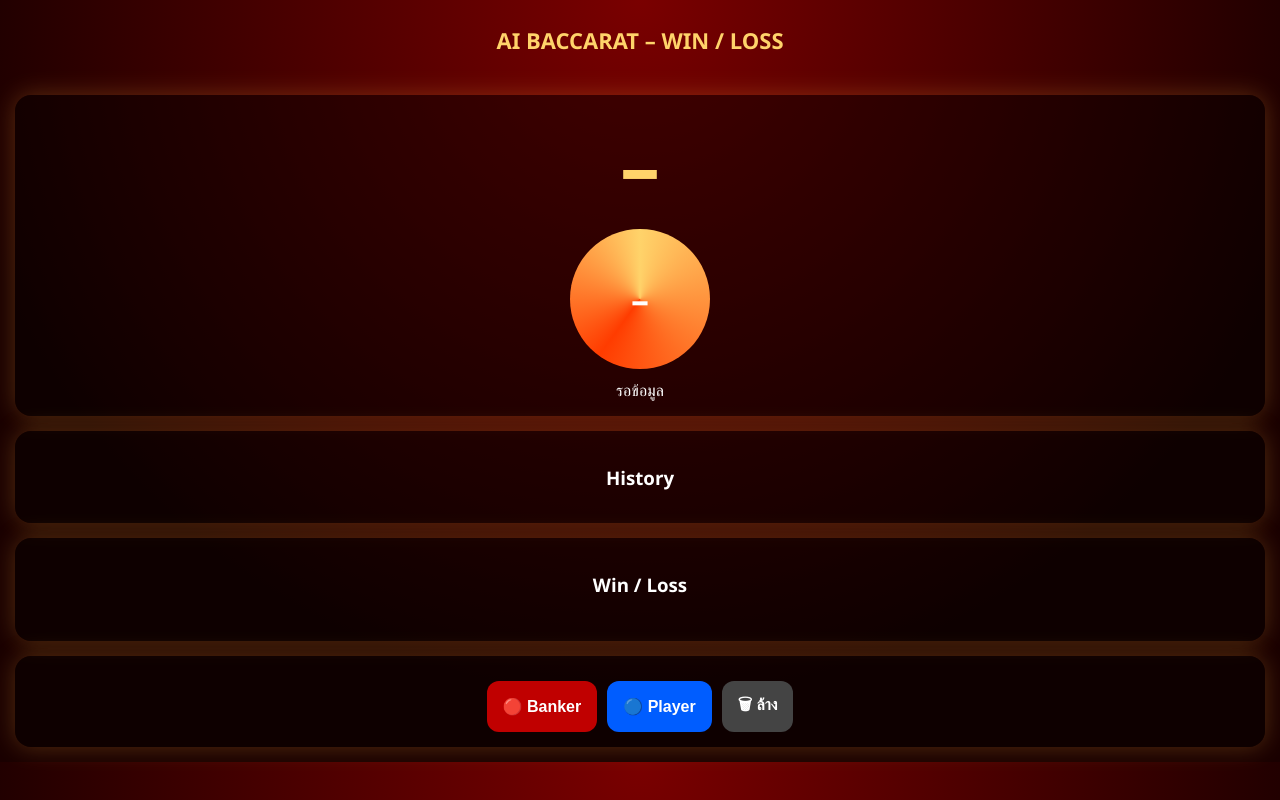
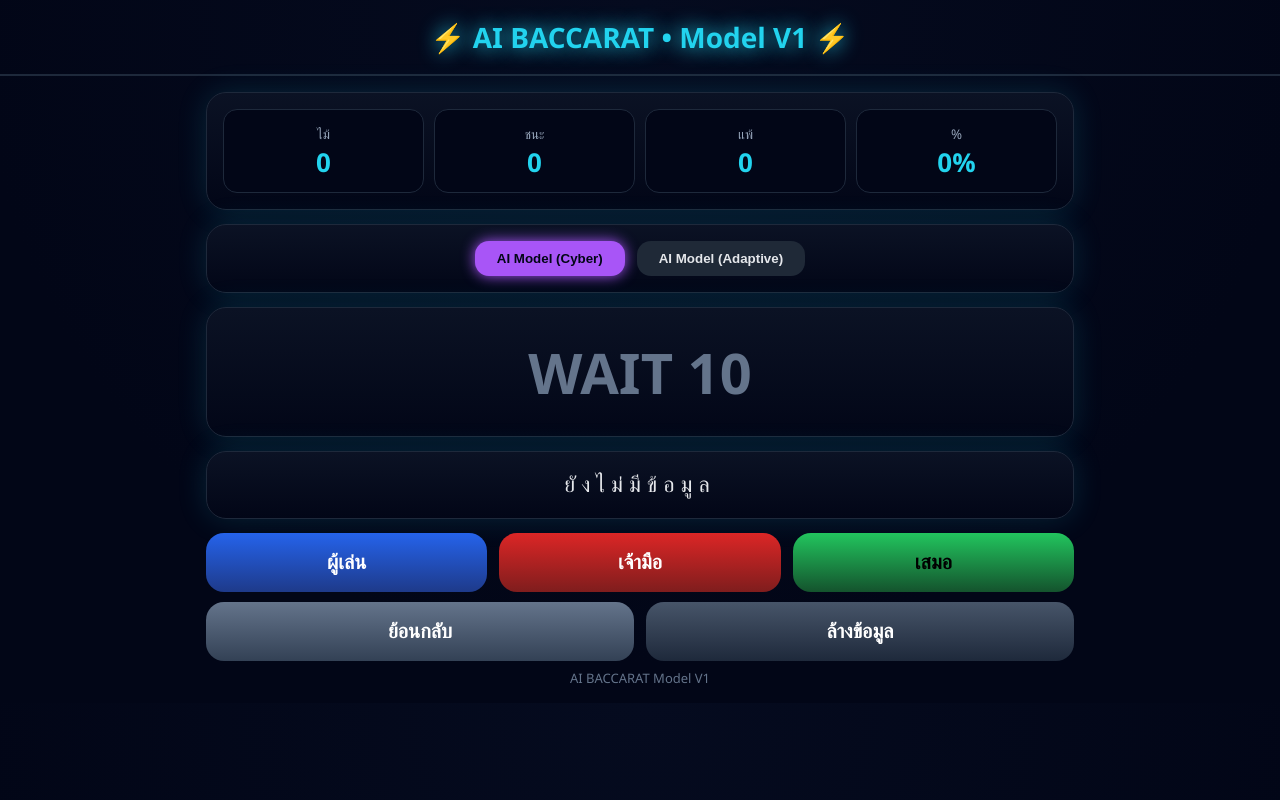
Before and after one commit to AIBACCARATPRO/baccarat-ai, a plain HTML site: page index.html in a window 1280 px wide. Drawn offline with Linux system fonts and the light colour scheme.

Commit message:
Update index.html

```diff
--- a/index.html
+++ b/index.html
@@ -1,187 +1,234 @@
-<!DOCTYPE html>
-<html lang="th">
+<!DOCTYPE html><html lang="th">
 <head>
-<meta charset="UTF-8" />
-<meta name="viewport" content="width=device-width, initial-scale=1.0"/>
-<title>AI BACCARAT – WIN/LOSS EDITION</title>
-
+<meta charset="UTF-8">
+<title>AI BACCARAT • Model V1</title>
+<meta name="viewport" content="width=device-width, initial-scale=1.0">
 <style>
+:root{
+  --bg:#020617;
+  --panel:#050b1f;
+  --neon:#22d3ee;
+  --blue:#3b82f6;
+  --red:#ef4444;
+  --green:#22c55e;
+  --purple:#a855f7;
+  --gray:#64748b;
+}
+*{box-sizing:border-box}
 body{
   margin:0;
-  font-family: 'Segoe UI', sans-serif;
-  background: radial-gradient(circle at top, #7a0000, #1a0000 70%);
-  color:#fff;
+  font-family:Segoe UI,Arial;
+  background:radial-gradient(circle at top,#050b1f,#020617 70%);
+  color:#e5e7eb;
+}
+.header{
+  text-align:center;
+  padding:18px;
+  font-size:28px;
+  font-weight:900;
+  color:var(--neon);
+  text-shadow:0 0 20px var(--neon);
+  border-bottom:2px solid #1e293b;
+}
+.container{max-width:900px;margin:auto;padding:16px}
+.card{
+  background:linear-gradient(180deg,#0b1224,#020617);
+  border:1px solid #1e293b;
+  border-radius:20px;
+  padding:16px;
+  margin-bottom:14px;
+  box-shadow:0 0 30px rgba(34,211,238,.15);
+}
+.stats{
+  display:grid;
+  grid-template-columns:repeat(4,1fr);
+  gap:10px;
   text-align:center;
 }
-.header{padding:20px;}
-.header h1{margin:5px 0;font-size:22px;color:#ffd36a;}
-.panel{
-  background:rgba(0,0,0,.45);
-  margin:15px;
-  border-radius:16px;
-  padding:15px;
-  box-shadow:0 0 25px rgba(255,180,60,.25);
+.stat{
+  background:#020617;
+  border:1px solid #1e293b;
+  border-radius:14px;
+  padding:12px;
 }
-.prediction-letter{
-  font-size:80px;
-  font-weight:bold;
-  color:#ffd36a;
+.stat small{color:#94a3b8}
+.stat div{font-size:26px;font-weight:900;color:var(--neon)}
+.predict{ text-align:center; font-size:56px; font-weight:900; margin:10px 0; }
+.predict.P{color:var(--blue);text-shadow:0 0 20px var(--blue)}
+.predict.B{color:var(--red);text-shadow:0 0 20px var(--red)}
+.wait{color:#64748b}
+.conf{text-align:center;color:#a5f3fc}
+
+.history{ text-align:center; font-size:22px; letter-spacing:6px; min-height:34px; }
+.p{color:var(--blue);font-weight:900}
+.b{color:var(--red);font-weight:900}
+.t{color:var(--green);font-weight:900}
+
+.buttons{ display:grid; grid-template-columns:repeat(3,1fr); gap:12px; }
+.control{ display:grid; grid-template-columns:repeat(2,1fr); gap:12px; margin-top:10px;}
+.btn{
+  padding:18px 0;
+  font-size:20px;
+  font-weight:900;
+  border:none;
+  border-radius:18px;
+  cursor:pointer;
+  color:#fff;
 }
-.circle{
-  width:140px;height:140px;border-radius:50%;
-  margin:10px auto;
-  display:flex;align-items:center;justify-content:center;
-  font-size:36px;font-weight:bold;
-  background:conic-gradient(#ffd36a 0%, #ff3c00 60%, #ffd36a 100%);
+.player{background:linear-gradient(180deg,#2563eb,#1e3a8a)}
+.banker{background:linear-gradient(180deg,#dc2626,#7f1d1d)}
+.tie{background:linear-gradient(180deg,#22c55e,#14532d);color:#000}
+.undo{background:linear-gradient(180deg,#64748b,#334155)}
+.reset{background:linear-gradient(180deg,#475569,#1e293b)}
+
+.mode{ display:flex; gap:12px; justify-content:center; }
+.mode button{
+  padding:10px 22px;
+  border-radius:14px;
+  border:none;
+  font-weight:900;
+  cursor:pointer;
+  background:#1f2937;
+  color:#e5e7eb;
 }
-.history,.wl-history{
-  display:flex;flex-wrap:wrap;justify-content:center;gap:6px;
+.mode .active{
+  background:var(--purple);
+  color:#020617;
+  box-shadow:0 0 14px var(--purple);
 }
-.dot{
-  width:28px;height:28px;border-radius:50%;
-  display:flex;align-items:center;justify-content:center;
-  font-weight:bold;
+.footer{
+  text-align:center;
+  font-size:13px;
+  color:#64748b;
+  margin-top:8px;
 }
-.B{background:#d40000;}
-.P{background:#005dff;}
-.win{background:#00a651;}
-.loss{background:#c00000;}
-.controls{display:flex;justify-content:center;gap:10px;margin-top:10px;}
-button{
-  border:none;border-radius:12px;padding:12px 16px;
-  font-size:16px;font-weight:bold;cursor:pointer;
-}
-.btnB{background:#c00000;color:#fff;}
-.btnP{background:#005dff;color:#fff;}
-.btnClear{background:#444;color:#fff;}
-.stats{margin-top:10px;font-size:14px;}
-.warning{font-size:13px;color:#ffb84d;margin-top:6px;}
 </style>
 </head>
 
 <body>
+<div class="header">⚡ AI BACCARAT • Model V1 ⚡</div>
 
-<div class="header">
-  <h1>AI BACCARAT – WIN / LOSS</h1>
+<div class="container">
+
+<div class="card stats">
+  <div class="stat"><small>ไม้</small><div id="count">0</div></div>
+  <div class="stat"><small>ชนะ</small><div id="win">0</div></div>
+  <div class="stat"><small>แพ้</small><div id="loss">0</div></div>
+  <div class="stat"><small>%</small><div id="acc">0%</div></div>
 </div>
 
-<div class="panel">
-  <div class="prediction-letter" id="predLetter">–</div>
-  <div class="circle" id="predCircle">–</div>
-  <div id="predPercent">รอข้อมูล</div>
+<div class="card mode">
+  <button id="pure" class="active" onclick="setMode('pure')">AI Model (Cyber)</button>
+  <button id="weighted" onclick="setMode('weighted')">AI Model (Adaptive)</button>
 </div>
 
-<div class="panel">
-  <h3>History</h3>
-  <div class="history" id="history"></div>
+<div class="card">
+  <div id="prediction" class="predict wait">WAIT 10</div>
+  <div id="conf" class="conf"></div>
 </div>
 
-<div class="panel">
-  <h3>Win / Loss</h3>
-  <div class="wl-history" id="wlHistory"></div>
-  <div class="stats" id="stats"></div>
-  <div class="warning" id="warning"></div>
+<div class="card">
+  <div id="history" class="history">ยังไม่มีข้อมูล</div>
 </div>
 
-<div class="panel">
-  <div class="controls">
-    <button class="btnB" onclick="addResult('B')">🔴 Banker</button>
-    <button class="btnP" onclick="addResult('P')">🔵 Player</button>
-    <button class="btnClear" onclick="clearAll()">🗑 ล้าง</button>
-  </div>
+<div class="buttons">
+  <button class="btn player" onclick="add('P')">ผู้เล่น</button>
+  <button class="btn banker" onclick="add('B')">เจ้ามือ</button>
+  <button class="btn tie" onclick="add('T')">เสมอ</button>
+</div>
+
+<div class="control">
+  <button class="btn undo" onclick="undo()">ย้อนกลับ</button>
+  <button class="btn reset" onclick="resetAll()">ล้างข้อมูล</button>
+</div>
+
+<div class="footer">AI BACCARAT Model V1</div>
 </div>
 
 <script>
-let results=[];
-let predictions=[];
-let winLoss=[];
-let lastPrediction=null;
+let h=[],pred=null,win=0,loss=0,mode='pure';
 
-function addResult(r){
-  results.push(r);
-  renderHistory();
+function randomPick(){return Math.random()<0.5?'P':'B'}
 
-  if(predictions.length>0){
-    let pred = predictions[predictions.length-1];
-    let wl = (pred===r)?'W':'L';
-    winLoss.push(wl);
-    renderWL();
-  }
-
-  calculatePrediction();
+function weightedPick(){
+  const c=h.filter(x=>x!=='T');
+  if(c.length<3) return randomPick();
+  let last=c.at(-1);
+  if(Math.random()<0.65) return last;
+  return last==='P'?'B':'P';
 }
 
-function calculatePrediction(){
-  if(results.length<10){
-    document.getElementById('predPercent').innerText='กรอกอย่างน้อย 10 ตา';
+function predict(){
+  if(h.filter(x=>x!=='T').length<10){
+    document.getElementById('prediction').textContent='WAIT 10';
+    document.getElementById('prediction').className='predict wait';
+    document.getElementById('conf').textContent='';
+    pred=null;
     return;
   }
+  let p = mode==='pure'?randomPick():weightedPick();
+  pred=p;
+  document.getElementById('prediction').textContent=p;
+  document.getElementById('prediction').className='predict '+p;
+  document.getElementById('conf').textContent='ความมั่นใจ '+Math.floor(55+Math.random()*35)+'%';
+}
 
-  let b=0,p=0;
-  results.slice(-20).forEach(x=>x==='B'?b++:p++);
-  let pred = b>p?'B':'P';
+function add(x){
+  h.push(x);
+  renderHistory();
+  if(pred && x!=='T'){
+    if(x===pred) win++; else loss++;
+  }
+  predict();
+  updateStats();
+}
 
-  if(pred===lastPrediction && Math.random()<0.35){
-    pred = pred==='B'?'P':'B';
-  }
+function undo(){
+  if(!h.length) return;
+  h.pop();
+  pred=null;
+  win=0; loss=0;
+  renderHistory();
+  predict();
+  updateStats();
+}
 
-  lastPrediction=pred;
-  predictions.push(pred);
-
-  let lossStreak=0;
-  for(let i=winLoss.length-1;i>=0;i--){
-    if(winLoss[i]==='L') lossStreak++;
-    else break;
-  }
-
-  let base= lossStreak>=2 ? 82 : 90;
-  let percent = base + Math.floor(Math.random()*7);
-
-  document.getElementById('predLetter').innerText=pred;
-  document.getElementById('predCircle').innerText=pred;
-  document.getElementById('predPercent').innerText=percent+'%';
-
-  document.getElementById('warning').innerText =
-    lossStreak>=2 ? '⚠ แพ้ติด แนะนำพัก / ลดไม้' : '🧠 จังหวะปกติ';
+function resetAll(){
+  h=[]; pred=null; win=0; loss=0;
+  document.getElementById('history').textContent='ยังไม่มีข้อมูล';
+  document.getElementById('prediction').textContent='WAIT 10';
+  document.getElementById('prediction').className='predict wait';
+  document.getElementById('conf').textContent='';
+  updateStats();
 }
 
 function renderHistory(){
-  const h=document.getElementById('history');
-  h.innerHTML='';
-  results.forEach(r=>{
-    let d=document.createElement('div');
-    d.className='dot '+r;
-    d.innerText=r;
-    h.appendChild(d);
+  const el=document.getElementById('history');
+  if(!h.length){el.textContent='ยังไม่มีข้อมูล';return;}
+  el.innerHTML='';
+  h.forEach(x=>{
+    let s=document.createElement('span');
+    s.textContent=x;
+    s.className=x==='P'?'p':x==='B'?'b':'t';
+    el.append(s,' ');
   });
 }
 
-function renderWL(){
-  const w=document.getElementById('wlHistory');
-  w.innerHTML='';
-  let win=0;
-  winLoss.forEach(x=>{
-    let d=document.createElement('div');
-    d.className='dot '+(x==='W'?'win':'loss');
-    d.innerText=x;
-    w.appendChild(d);
-    if(x==='W') win++;
-  });
-  let rate = ((win/winLoss.length)*100).toFixed(1);
-  document.getElementById('stats').innerText =
-    `WIN ${win} | LOSS ${winLoss.length-win} | WIN RATE ${rate}%`;
+function updateStats(){
+  let t=win+loss;
+  document.getElementById('count').textContent=t;
+  document.getElementById('win').textContent=win;
+  document.getElementById('loss').textContent=loss;
+  document.getElementById('acc').textContent=t?Math.round(win/t*100)+'%':'0%';
 }
 
-function clearAll(){
-  results=[];predictions=[];winLoss=[];lastPrediction=null;
-  document.querySelectorAll('#history,#wlHistory').forEach(e=>e.innerHTML='');
-  document.getElementById('predLetter').innerText='–';
-  document.getElementById('predCircle').innerText='–';
-  document.getElementById('predPercent').innerText='รอข้อมูล';
-  document.getElementById('stats').innerText='';
-  document.getElementById('warning').innerText='';
+function setMode(m){
+  mode=m;
+  document.getElementById('pure').classList.remove('active');
+  document.getElementById('weighted').classList.remove('active');
+  document.getElementById(m).classList.add('active');
+  predict();
 }
 </script>
-
 </body>
-  </html>
+</html>
```
